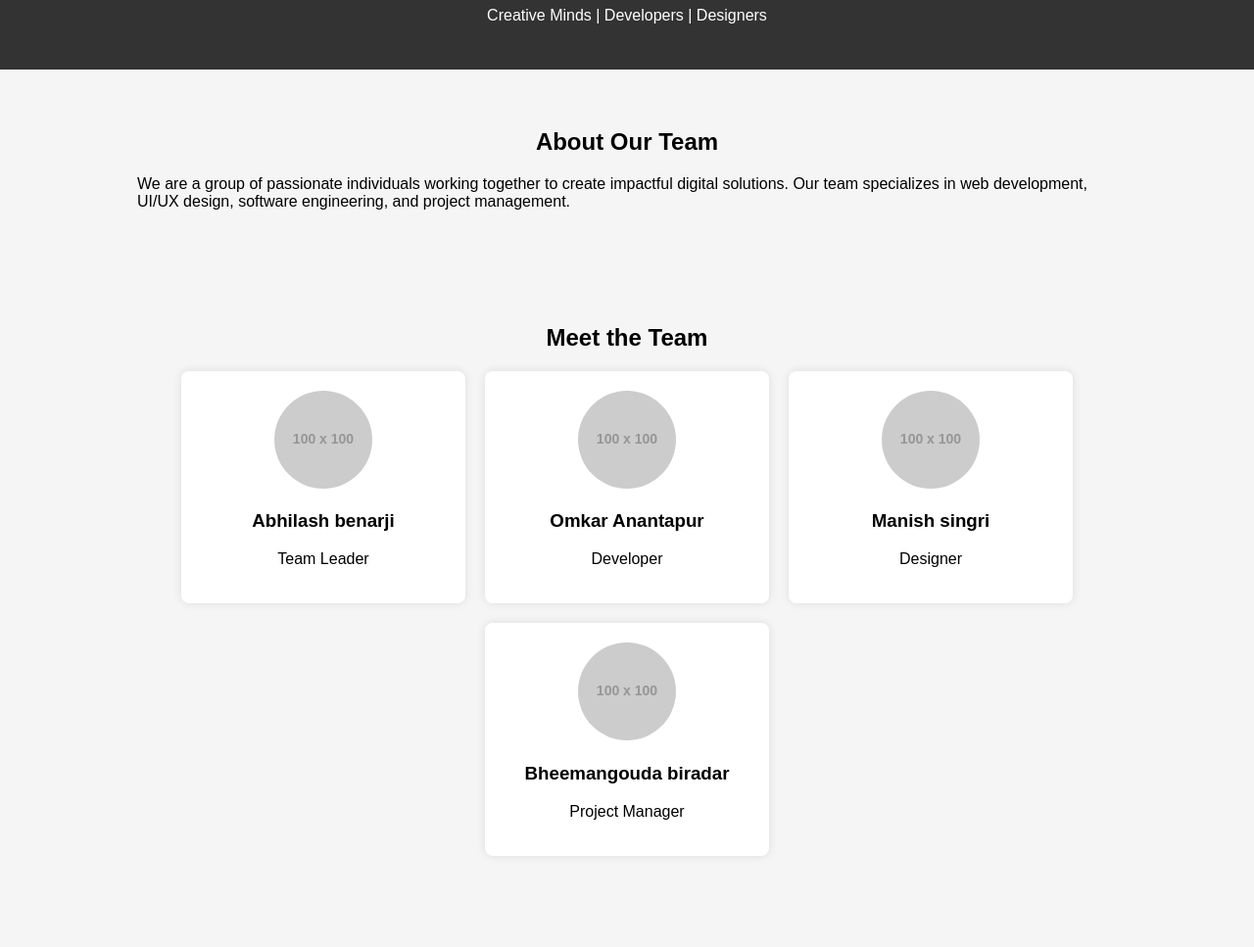
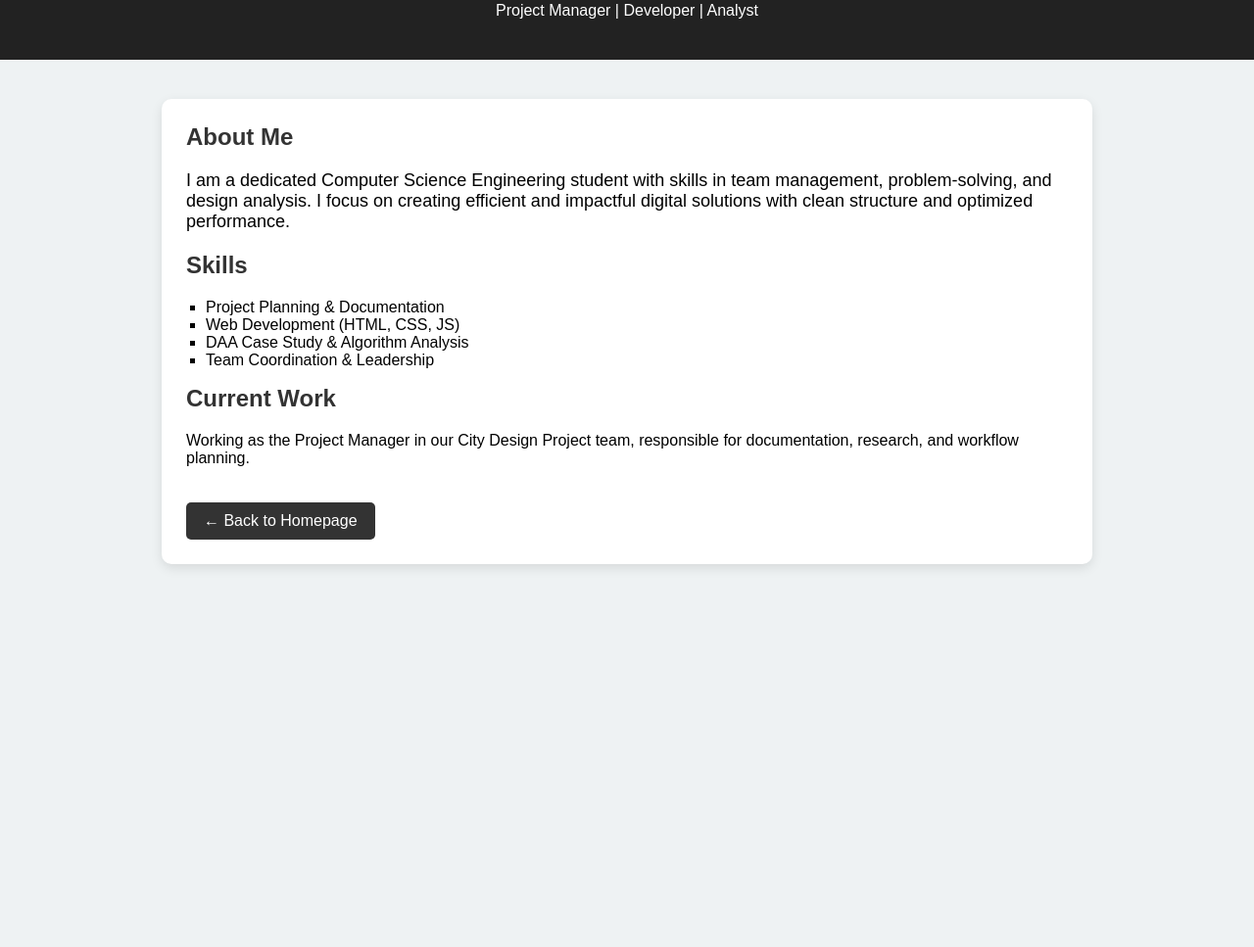
Before and after one commit to Abhilashbenz/citydesignproject.github.io, a plain HTML site: page index.html in a window 1280 px wide. Shown: the part 103-1070 px from the top of the page at 98% size. After the commit the page ends 800 px from the top, so only its background shows below. Drawn offline with Linux system fonts and the light colour scheme; placeholder pictures from the web are drawn by us.

Commit message:
Update index.html

```diff
--- a/index.html
+++ b/index.html
@@ -3,137 +3,87 @@
 <head>
     <meta charset="UTF-8">
     <meta name="viewport" content="width=device-width, initial-scale=1.0">
-    <title>Team Portfolio</title>
+    <title>Bheemangouda Biradar – Profile</title>
     <style>
         body {
             font-family: Arial, sans-serif;
             margin: 0;
             padding: 0;
-            background: #f5f5f5;
+            background: #eef2f3;
         }
         header {
+            background: #222;
+            padding: 25px;
+            color: white;
+            text-align: center;
+        }
+        .container {
+            max-width: 900px;
+            margin: 40px auto;
+            background: white;
+            padding: 25px;
+            border-radius: 10px;
+            box-shadow: 0px 4px 12px rgba(0,0,0,0.1);
+        }
+        h2 {
+            margin-top: 0;
+            color: #333;
+        }
+        .info {
+            font-size: 18px;
+            margin-bottom: 20px;
+        }
+        .skills ul {
+            list-style-type: square;
+            padding-left: 20px;
+        }
+        a {
+            display: inline-block;
+            margin-top: 20px;
+            text-decoration: none;
             background: #333;
             color: white;
-            padding: 30px;
-            text-align: center;
+            padding: 10px 18px;
+            border-radius: 5px;
         }
-        .section {
-            padding: 40px;
-            max-width: 1000px;
-            margin: auto;
-        }
-        h2 {
-            text-align: center;
-            margin-bottom: 20px;
-        }
-        /* Team Section */
-        .team-container {
-            display: flex;
-            flex-wrap: wrap;
-            justify-content: center;
-            gap: 20px;
-        }
-        .member-card {
-            background: white;
-            width: 250px;
-            padding: 20px;
-            border-radius: 8px;
-            box-shadow: 0 0 10px rgba(0,0,0,0.1);
-            text-align: center;
-        }
-        .member-card img {
-            width: 100px;
-            height: 100px;
-            border-radius: 50%;
-            object-fit: cover;
-        }
-        /* Projects */
-        .project {
-            background: white;
-            padding: 20px;
-            margin: 15px 0;
-            border-radius: 6px;
-            box-shadow: 0 0 8px rgba(0,0,0,0.1);
-        }
-        footer {
-            text-align: center;
-            padding: 20px;
-            background: #222;
-            color: white;
+        a:hover {
+            background: #555;
         }
     </style>
 </head>
 <body>
 
 <header>
-    <h1>Our Team Portfolio</h1>
-    <p>Creative Minds | Developers | Designers</p>
+    <h1>Bheemangouda Biradar</h1>
+    <p>Project Manager | Developer | Analyst</p>
 </header>
 
-<!-- About Team -->
-<section class="section">
-    <h2>About Our Team</h2>
-    <p>
-        We are a group of passionate individuals working together to create impactful digital solutions.
-        Our team specializes in web development, UI/UX design, software engineering, and project management.
+<div class="container">
+    <h2>About Me</h2>
+    <p class="info">
+        I am a dedicated Computer Science Engineering student with skills in team management,
+        problem-solving, and design analysis. I focus on creating efficient and impactful
+        digital solutions with clean structure and optimized performance.
     </p>
-</section>
 
-<!-- Team Members -->
-<section class="section">
-    <h2>Meet the Team</h2>
-    <div class="team-container">
-        <div class="member-card">
-            <img src="https://via.placeholder.com/100" alt="Member Photo">
-            <h3>Abhilash benarji</h3>
-            <p>Team Leader</p>
-        </div>
-
-        <div class="member-card">
-            <img src="https://via.placeholder.com/100" alt="Member Photo">
-            <h3>Omkar Anantapur</h3>
-            <p>Developer</p>
-        </div>
-
-        <div class="member-card">
-            <img src="https://via.placeholder.com/100" alt="Member Photo">
-            <h3>Manish singri</h3>
-            <p>Designer</p>
-        </div>
-
-        <div class="member-card">
-            <img src="https://via.placeholder.com/100" alt="Member Photo">
-            <h3>Bheemangouda biradar</h3>
-            <p>Project Manager</p>
-        </div>
-    </div>
-</section>
-
-<!-- Projects -->
-<section class="section">
-    <h2>Our Projects</h2>
-
-    <div class="project">
-        <h3>Project One</h3>
-        <p>A web application built to help users track daily tasks efficiently.</p>
+    <h2>Skills</h2>
+    <div class="skills">
+        <ul>
+            <li>Project Planning & Documentation</li>
+            <li>Web Development (HTML, CSS, JS)</li>
+            <li>DAA Case Study & Algorithm Analysis</li>
+            <li>Team Coordination & Leadership</li>
+        </ul>
     </div>
 
-    <div class="project">
-        <h3>Project Two</h3>
-        <p>Creative mobile app design that focuses on enhancing user experience.</p>
-    </div>
+    <h2>Current Work</h2>
+    <p>
+        Working as the Project Manager in our City Design Project team, responsible for
+        documentation, research, and workflow planning.
+    </p>
 
-    <div class="project">
-        <h3>Project Three</h3>
-        <p>AI-based tool built to automate repetitive workflows.</p>
-    </div>
-
-</section>
-
-<!-- Contact -->
-<footer>
-    <p>Contact Us: team@portfolio.com</p>
-</footer>
+    <a href="index.html">← Back to Homepage</a>
+</div>
 
 </body>
 </html>
```
